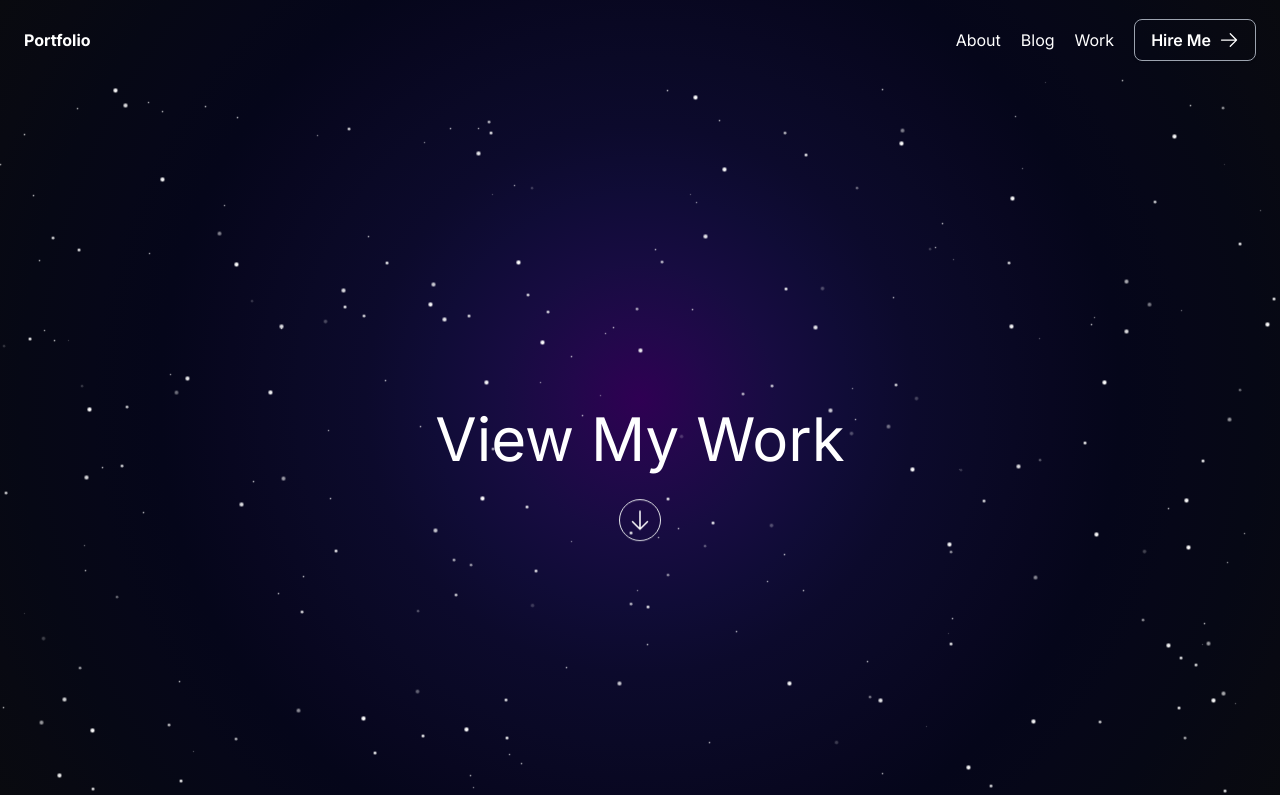
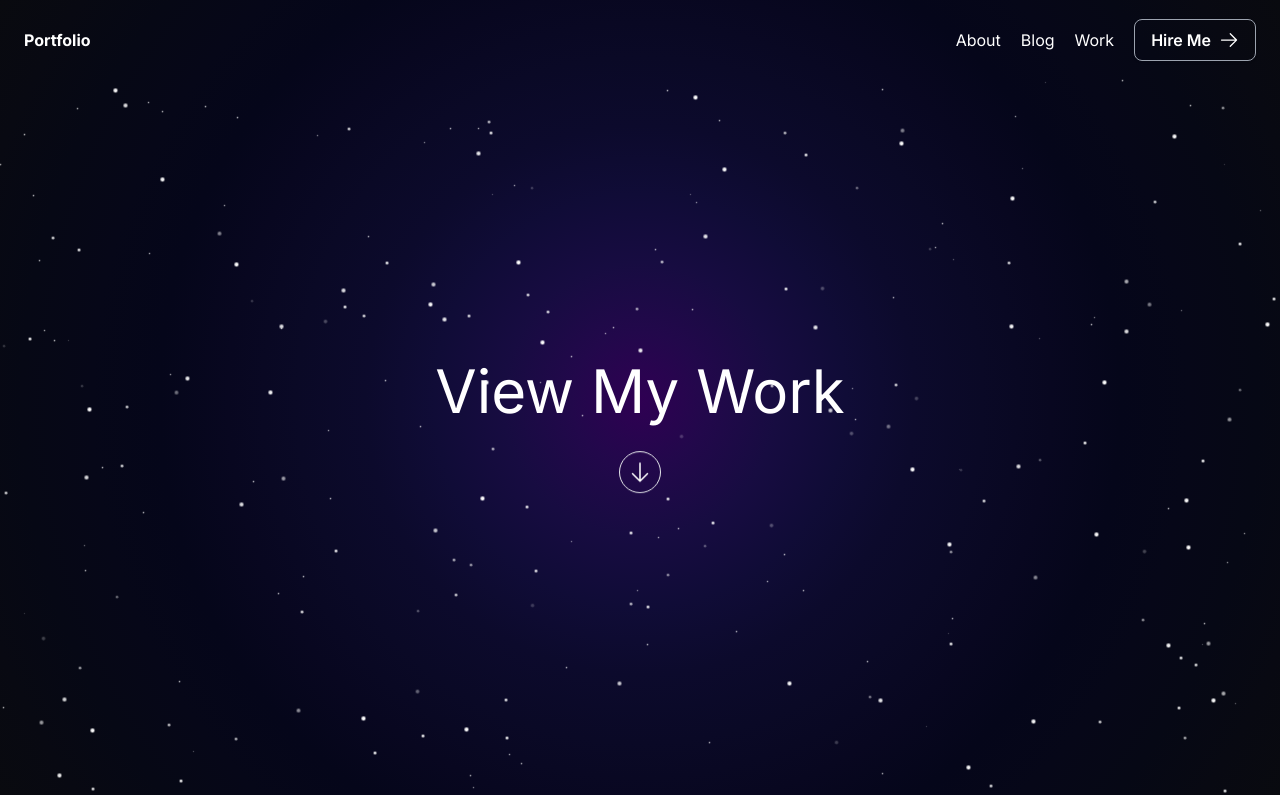
Before and after one commit to DylanWDev/Portfolio, a Next.js app: page /projects in a window 1280 px wide. Shown: the top 795 px of the page. Built offline with nearby package versions, Linux system fonts and the light colour scheme.

Commit message:
fixed spacing on svg and h1 on all screen sizes

```diff
--- a/src/app/projects/page.jsx
+++ b/src/app/projects/page.jsx
@@ -40,13 +40,13 @@ export default function Projects() {
         <div className="star-bg absolute star-container">
           <Stars />
         </div>
-        <div className="flex flex-col items-center justify-center h-screen relative z-10">
-          <h1 className="text-4xl md:text-5xl lg:text-6xl lg:pb-10 pb-7 text-white">
+        <div className="flex flex-col items-center justify-center h-screen relative z-5 pb-24">
+          <h1 className="text-4xl md:text-5xl lg:text-6xl lg:pb-10 text-white">
             View My Work
             <br />
           </h1>
           <span
-            className="text-md lg:text-2xl p-2 border rounded-full animate-bounce cursor-pointer transition hover:bg-violet-600"
+            className="text-md lg:text-2xl mt-8 md:mt-10 lg:mt-0 p-2 border rounded-full animate-bounce cursor-pointer transition hover:bg-violet-600"
             onClick={scrollToCardsSection}
           >
             <svg
```
